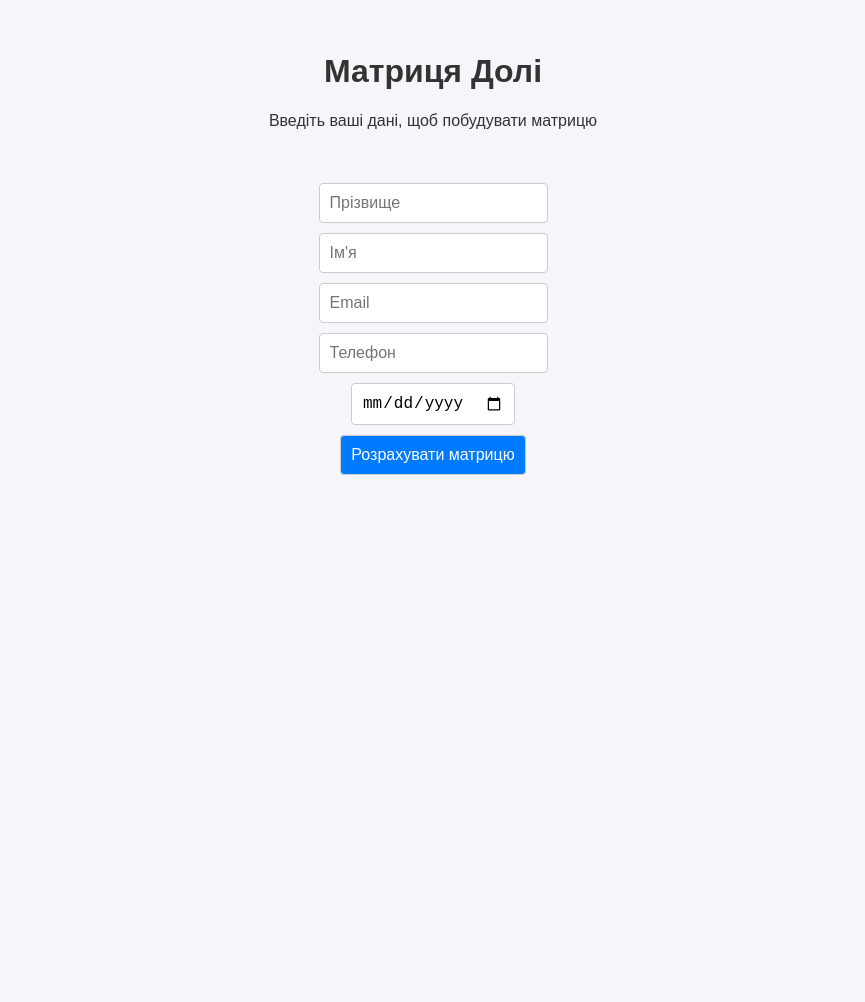
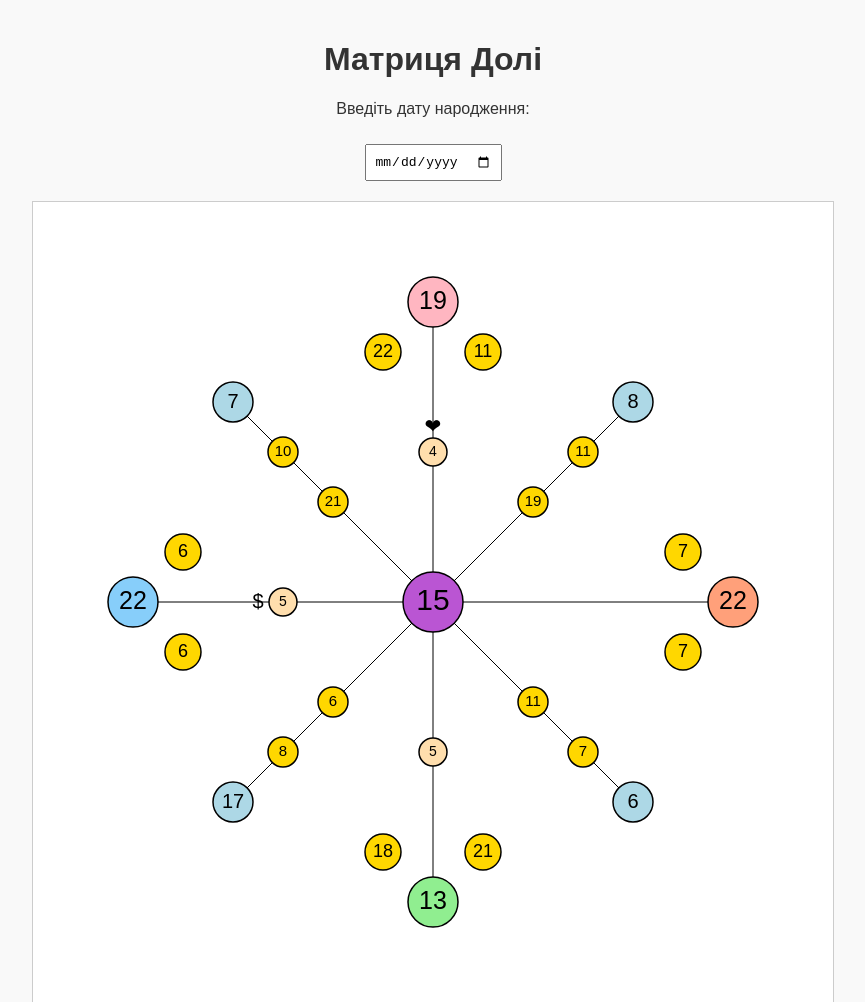
Before and after one commit to olenaaiua-sudo/my-numero-site, a plain HTML site: page index.html in a window 1280 px wide. Shown: the whole page, without its empty margins (207-1072 px from the left). Before the commit the page ends 800 px from the top, so only its background shows below. Drawn offline with Linux system fonts and the light colour scheme.

Commit message:
Update index.html

```diff
--- a/index.html
+++ b/index.html
@@ -1,74 +1,183 @@
 <!DOCTYPE html>
 <html lang="uk">
 <head>
-  <meta charset="UTF-8" />
+<meta charset="UTF-8">
 <meta name="viewport" content="width=device-width, initial-scale=1.0">
-  <title>Матриця Долі</title>
+<title>Матриця Долі — 1:1 шаблон</title>
 <style>
     body {
         font-family: Arial, sans-serif;
-      background: #f5f5fa;
+        background: #f9f9f9;
         color: #333;
+        text-align: center;
         margin: 0;
         padding: 0;
-      display: flex;
-      flex-direction: column;
-      align-items: center;
     }
     header {
-      padding: 2rem;
-      text-align: center;
+        padding: 20px;
     }
-    form {
-      display: flex;
-      flex-direction: column;
-      align-items: center;
-      margin-bottom: 2rem;
+    input {
+        padding: 8px;
+        font-size: 1em;
+        margin-top: 10px;
     }
-    input, button {
-      padding: 10px;
-      margin: 5px;
+    canvas {
+        background: #fff;
         border: 1px solid #ccc;
-      border-radius: 4px;
-      font-size: 1rem;
-    }
-    button {
-      background-color: #007bff;
-      color: white;
-      cursor: pointer;
-    }
-    svg {
         max-width: 100%;
         height: auto;
+        display: block;
+        margin: 0 auto;
     }
 </style>
 </head>
 <body>
+
 <header>
     <h1>Матриця Долі</h1>
-    <p>Введіть ваші дані, щоб побудувати матрицю</p>
+    <p>Введіть дату народження:</p>
+    <input type="date" id="birthdate" onchange="updateMatrix()">
 </header>
 
-  <form id="matrix-form">
-    <input type="text" id="surname" placeholder="Прізвище" required />
-    <input type="text" id="name" placeholder="Ім'я" required />
-    <input type="email" id="email" placeholder="Email" required />
-    <input type="tel" id="phone" placeholder="Телефон" required />
-    <input type="date" id="birthdate" required />
-    <button type="submit">Розрахувати матрицю</button>
-  </form>
+<canvas id="matrixCanvas" width="800" height="800"></canvas>
+<script>
+const canvas = document.getElementById("matrixCanvas");
+const ctx = canvas.getContext("2d");
 
-  <div id="matrix-container">
-    <!-- SVG матриця буде вставлена тут -->
-  </div>
+const points = {
+    A: {}, A1: {}, A2: {},
+    B: {}, B1: {}, B2: {},
+    V: {}, V1: {}, V2: {},
+    G: {}, G1: {}, G2: {},
+    D: {},
+    E: {}, E1: {}, E2: {},
+    Zh: {}, Zh1: {}, Zh2: {},
+    Z: {}, Z1: {}, Z2: {},
+    I: {}, I1: {}, I2: {},
+    O: {}, M: {}, N: {}
+};
 
-  <script>
-    document.getElementById('matrix-form').addEventListener('submit', function(e) {
-      e.preventDefault();
-      const birthdate = document.getElementById('birthdate').value;
-      // Тут буде логіка побудови матриці та відправки даних
-      alert('Матриця обчислюється. Наступний крок — побудова SVG.');
-    });
+// Функція для малювання кола з числом
+function drawCircle(x, y, r, color, text) {
+    ctx.beginPath();
+    ctx.arc(x, y, r, 0, Math.PI * 2);
+    ctx.fillStyle = color;
+    ctx.fill();
+    ctx.strokeStyle = "#000";
+    ctx.lineWidth = 1.5;
+    ctx.stroke();
+    ctx.fillStyle = "#000";
+    ctx.font = `${r}px Arial`;
+    ctx.textAlign = "center";
+    ctx.textBaseline = "middle";
+    ctx.fillText(text, x, y);
+}
+
+// Функція для малювання лінії
+function drawLine(x1, y1, x2, y2) {
+    ctx.beginPath();
+    ctx.moveTo(x1, y1);
+    ctx.lineTo(x2, y2);
+    ctx.strokeStyle = "#000";
+    ctx.lineWidth = 1;
+    ctx.stroke();
+}
+
+// Малювання символу
+function drawSymbol(x, y, symbol, size) {
+    ctx.fillStyle = "#000";
+    ctx.font = `${size}px Arial`;
+    ctx.textAlign = "center";
+    ctx.textBaseline = "middle";
+    ctx.fillText(symbol, x, y);
+}
+
+// Розташування точок (координати під твоє зображення)
+function setPointsPositions() {
+    const cx = canvas.width / 2;
+    const cy = canvas.height / 2;
+
+    // Приблизні координати — піджену під твою схему
+    points.A = {x: cx, y: cy - 300, r: 25, color: "#FFB6C1"};
+    points.A1 = {x: cx - 50, y: cy - 250, r: 18, color: "#FFD700"};
+    points.A2 = {x: cx + 50, y: cy - 250, r: 18, color: "#FFD700"};
+
+    points.B = {x: cx - 300, y: cy, r: 25, color: "#87CEFA"};
+    points.B1 = {x: cx - 250, y: cy - 50, r: 18, color: "#FFD700"};
+    points.B2 = {x: cx - 250, y: cy + 50, r: 18, color: "#FFD700"};
+
+    points.V = {x: cx, y: cy + 300, r: 25, color: "#90EE90"};
+    points.V1 = {x: cx - 50, y: cy + 250, r: 18, color: "#FFD700"};
+    points.V2 = {x: cx + 50, y: cy + 250, r: 18, color: "#FFD700"};
+
+    points.G = {x: cx + 300, y: cy, r: 25, color: "#FFA07A"};
+    points.G1 = {x: cx + 250, y: cy - 50, r: 18, color: "#FFD700"};
+    points.G2 = {x: cx + 250, y: cy + 50, r: 18, color: "#FFD700"};
+
+    points.D = {x: cx, y: cy, r: 30, color: "#BA55D3"};
+
+    points.E = {x: cx - 200, y: cy - 200, r: 20, color: "#ADD8E6"};
+    points.E1 = {x: cx - 150, y: cy - 150, r: 15, color: "#FFD700"};
+    points.E2 = {x: cx - 100, y: cy - 100, r: 15, color: "#FFD700"};
+
+    points.Zh = {x: cx + 200, y: cy - 200, r: 20, color: "#ADD8E6"};
+    points.Zh1 = {x: cx + 150, y: cy - 150, r: 15, color: "#FFD700"};
+    points.Zh2 = {x: cx + 100, y: cy - 100, r: 15, color: "#FFD700"};
+
+    points.Z = {x: cx - 200, y: cy + 200, r: 20, color: "#ADD8E6"};
+    points.Z1 = {x: cx - 150, y: cy + 150, r: 15, color: "#FFD700"};
+    points.Z2 = {x: cx - 100, y: cy + 100, r: 15, color: "#FFD700"};
+
+    points.I = {x: cx + 200, y: cy + 200, r: 20, color: "#ADD8E6"};
+    points.I1 = {x: cx + 150, y: cy + 150, r: 15, color: "#FFD700"};
+    points.I2 = {x: cx + 100, y: cy + 100, r: 15, color: "#FFD700"};
+
+    points.O = {x: cx, y: cy - 150, r: 14, color: "#FFDEAD"};
+    points.M = {x: cx - 150, y: cy, r: 14, color: "#FFDEAD"};
+    points.N = {x: cx, y: cy + 150, r: 14, color: "#FFDEAD"};
+}
+
+// Малювання всієї матриці
+function drawMatrix() {
+    ctx.clearRect(0, 0, canvas.width, canvas.height);
+
+    // Лінії з'єднання (сюди можна додати всі як на шаблоні)
+    drawLine(points.A.x, points.A.y, points.D.x, points.D.y);
+    drawLine(points.B.x, points.B.y, points.D.x, points.D.y);
+    drawLine(points.V.x, points.V.y, points.D.x, points.D.y);
+    drawLine(points.G.x, points.G.y, points.D.x, points.D.y);
+    drawLine(points.E.x, points.E.y, points.I.x, points.I.y);
+    drawLine(points.Zh.x, points.Zh.y, points.Z.x, points.Z.y);
+
+    // Символи (приклади)
+    drawSymbol(points.O.x, points.O.y - 25, "❤", 20);
+    drawSymbol(points.M.x - 25, points.M.y, "$", 20);
+
+    // Малювання точок
+    for (let key in points) {
+        drawCircle(points[key].x, points[key].y, points[key].r, points[key].color, points[key].value || "0");
+    }
+}
+
+// Генерація тестових чисел
+function calculatePointValues(date) {
+    for (let key in points) {
+        points[key].value = Math.floor(Math.random() * 22) + 1;
+    }
+}
+
+// Оновлення при зміні дати
+function updateMatrix() {
+    const date = document.getElementById("birthdate").value;
+    if (!date) return;
+    calculatePointValues(date);
+    drawMatrix();
+}
+
+// Запуск
+setPointsPositions();
+calculatePointValues();
+drawMatrix();
 </script>
 </body>
 </html>
```
Lines whose indentation alone changed are shown as unchanged.
